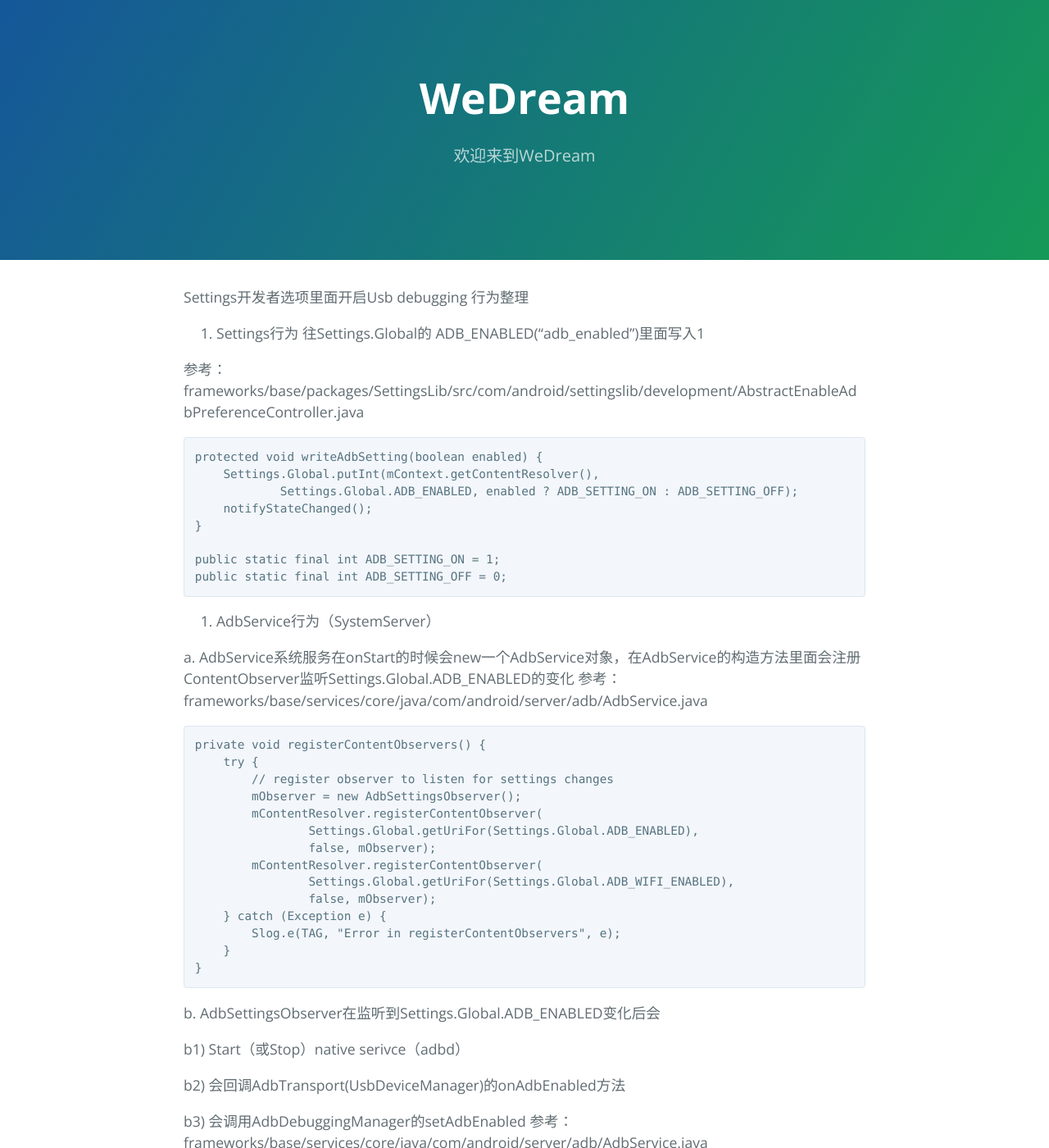
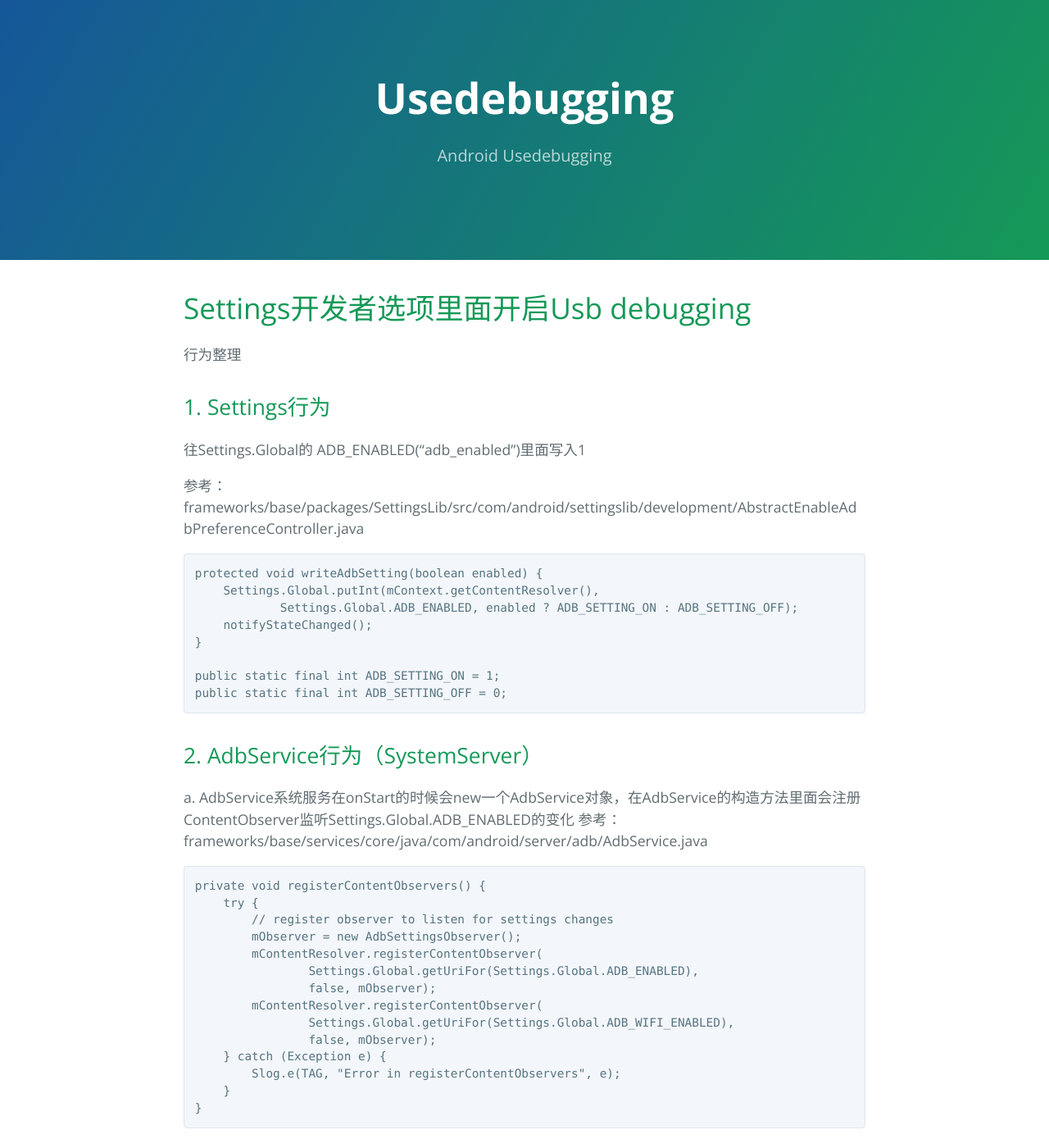
Before and after one commit to EricChenYS/EricChenYS.github.io, a Jekyll site: the page built from docs/android/Usbdebugging.md, in a window 1280 px wide and 1400 px high. Shown: the whole window at 82% size. Built offline with Jekyll 4.4.1, drawn with Linux system fonts in a browser that asks for light colours; our own code applies the rules of GitHub Pages for plain Markdown files; some of the changed text lies outside the part shown.

Commit message:
Update Usbdebugging.md

````diff
--- a/docs/android/Usbdebugging.md
+++ b/docs/android/Usbdebugging.md
@@ -1,6 +1,12 @@
-Settings开发者选项里面开启Usb debugging
+---
+layout: default
+title: Usedebugging
+description: Android Usedebugging
+---
+
+# Settings开发者选项里面开启Usb debugging
 行为整理
-1. Settings行为
+## 1. Settings行为
 往Settings.Global的 ADB_ENABLED("adb_enabled")里面写入1
 
 参考：
@@ -18,7 +24,7 @@ public static final int ADB_SETTING_OFF = 0;
 ```
 
 
-2. AdbService行为（SystemServer）
+## 2. AdbService行为（SystemServer）
 
 a. AdbService系统服务在onStart的时候会new一个AdbService对象，在AdbService的构造方法里面会注册ContentObserver监听Settings.Global.ADB_ENABLED的变化
 参考：
@@ -41,7 +47,7 @@ private void registerContentObservers() {
 }
 ```
 
-b. AdbSettingsObserver在监听到Settings.Global.ADB_ENABLED变化后会
+## b. AdbSettingsObserver在监听到Settings.Global.ADB_ENABLED变化后会
 
 b1) Start（或Stop）native serivce（adbd）
 
@@ -177,7 +183,7 @@ private void stopAdbd() {
 ```
 
 
-3. UsbDeviceManager行为
+## 3. UsbDeviceManager行为
 
 a. 系统服务UsbService在systemReady的时候会调用UsbDeviceManager的systemReady方法
 
@@ -310,7 +316,7 @@ private void setUsbConfig(long config, boolean chargingFunctions, int operationI
 
 
 
-4. AdbDebuggingManager行为（主要负责auth相关行为）
+## 4. AdbDebuggingManager行为（主要负责auth相关行为）
 
 a. 在AdbService的构造方法里面new了AdbDebuggingManager对象
 
````
Also changed, not shown: other parts of docs/android/Usbdebugging.md (+2 -4 lines).
